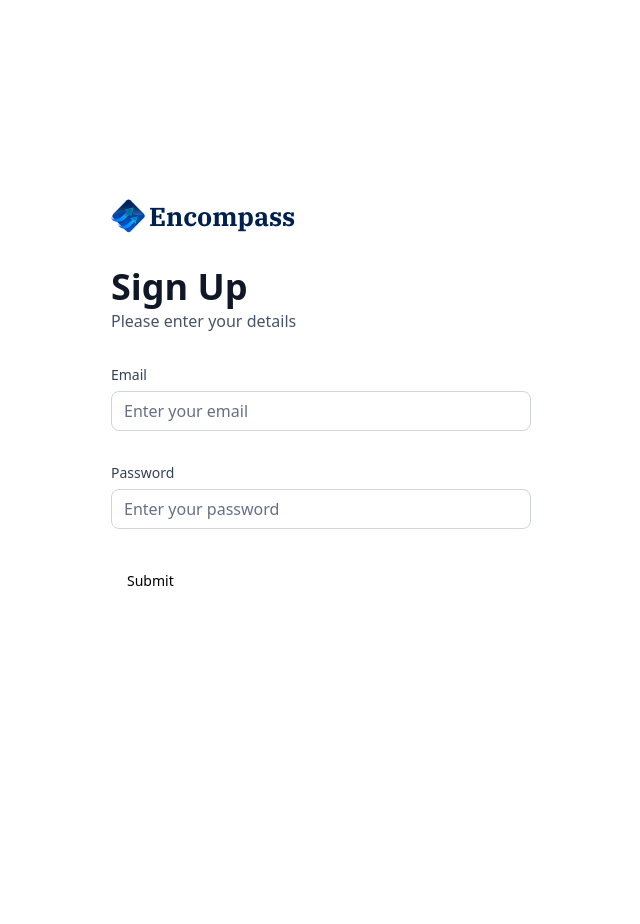
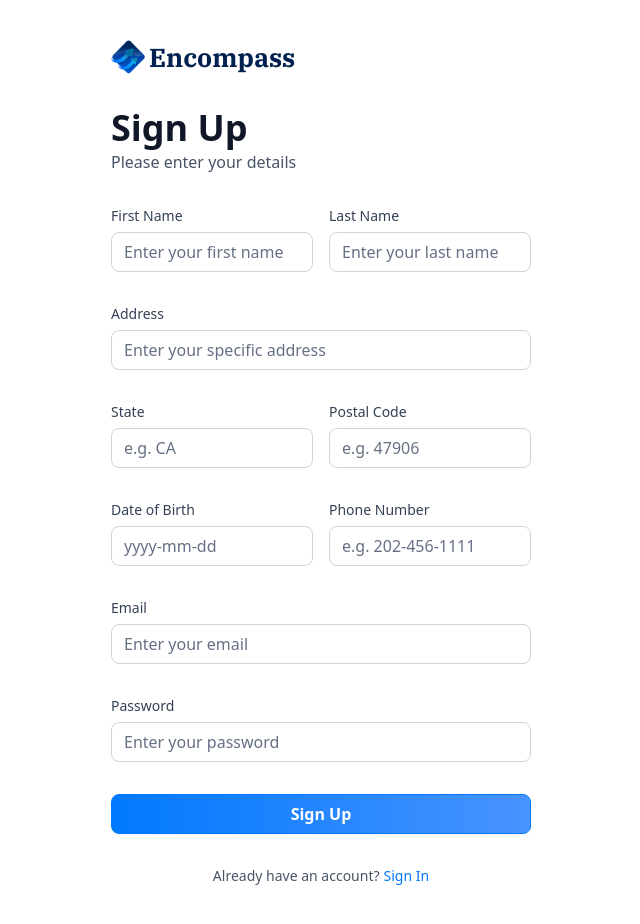
Before and after one commit to ans3n/banking-app, a Next.js app: page /sign-up in a window 1280 px wide. Shown: the whole page, without its empty margins (319-959 px from the left). Before the commit the page ends 800 px from the top, so only its background shows below. Built offline with nearby package versions, Linux system fonts and the light colour scheme.

Commit message:
signin & signup frontend interface

```diff
--- a/components/AuthForm.tsx
+++ b/components/AuthForm.tsx
@@ -19,27 +19,33 @@
 import { Input } from "@/components/ui/input";
 import CustomInput from "./CustomInput";
 import { authFormSchema } from "@/lib/utils";
+import { Loader2 } from "lucide-react";
 
 {
   /* uses shadcn React hook forms - https://ui.shadcn.com/docs/components/form*/
 }
 const AuthForm = ({ type }: { type: string }) => {
   const [user, setUser] = useState(null);
+  const [isLoading, setisLoading] = useState(false);
+
+  const formSchema = authFormSchema(type);
 
   // 1. Define your form
-  const form = useForm<z.infer<typeof authFormSchema>>({
-    resolver: zodResolver(authFormSchema),
+  const form = useForm<z.infer<typeof formSchema>>({
+    resolver: zodResolver(formSchema),
     defaultValues: {
       email: "",
-      password: ''
+      password: "",
     },
   });
 
   // 2. Define a submit handler.
-  function onSubmit(values: z.infer<typeof authFormSchema>) {
+  function onSubmit(values: z.infer<typeof formSchema>) {
     // Do something with the form values.
     // ✅ This will be type-safe and validated.
+    setisLoading(true);
     console.log(values);
+    setisLoading(false);
   }
 
   return (
@@ -58,7 +64,7 @@
         </Link>
         <div className="flex flex-col gap-1 md:gap-3">
           <h1 className="text-24 lg:text-36 font-semibold text-gray-900">
-            {user ? "Link Account" : type === "sign-in" ? "Sign" : "Sign Up"}
+            {user ? "Link Account" : type === "sign-in" ? "Sign In" : "Sign Up"}
 
             <p className="text-16 font-normal text-gray-600">
               {user
@@ -74,7 +80,64 @@
         <>
           <Form {...form}>
             <form onSubmit={form.handleSubmit(onSubmit)} className="space-y-8">
+              {type === "sign-up" && (
+                <>
+                  <div className="flex gap-4">
+                    <CustomInput
+                      control={form.control}
+                      name="firstName"
+                      label="First Name"
+                      placeholder="Enter your first name"
+                    />
 
+                    <CustomInput
+                      control={form.control}
+                      name="lastName"
+                      label="Last Name"
+                      placeholder="Enter your last name"
+                    />
+                  </div>
+
+                  <CustomInput
+                    control={form.control}
+                    name="address1"
+                    label="Address"
+                    placeholder="Enter your specific address"
+                  />
+
+                  <div className="flex gap-4">
+                    <CustomInput
+                      control={form.control}
+                      name="state"
+                      label="State"
+                      placeholder="e.g. CA"
+                    />
+
+                    <CustomInput
+                      control={form.control}
+                      name="postalCode"
+                      label="Postal Code"
+                      placeholder="e.g. 47906"
+                    />
+                  </div>
+
+                  <div className="flex gap-4">
+                    <CustomInput
+                      control={form.control}
+                      name="dateOfBirth"
+                      label="Date of Birth"
+                      placeholder="yyyy-mm-dd"
+                    />
+
+                    <CustomInput
+                      control={form.control}
+                      name="phoneNumber"
+                      label="Phone Number"
+                      placeholder="e.g. 202-456-1111"
+                    />
+                  </div>
+                </>
+              )}
               <CustomInput
                 control={form.control}
                 name="email"
@@ -89,9 +152,36 @@
                 placeholder="Enter your password"
               />
 
-              <Button type="submit">Submit</Button>
+              <div className="flex flex-col gap-4">
+                <Button type="submit" disabled={isLoading} className="form-btn">
+                  {isLoading ? (
+                    <>
+                      <Loader2 size={20} className="animate-sping" /> &nbsp;
+                      Loading...
+                    </>
+                  ) : type === "sign-in" ? (
+                    "Sign In"
+                  ) : (
+                    "Sign Up"
+                  )}
+                </Button>
+              </div>
             </form>
           </Form>
+
+          <footer className="flex justify-center gap-1">
+            <p className="text-14 font-normal text-gray-600">
+              {type === "sign-in"
+                ? "Don't have an account?"
+                : "Already have an account?"}
+            </p>
+            <Link
+              href={type === "sign-in" ? "/sign-up" : "/sign-in"}
+              className="form-link"
+            >
+              {type === "sign-in" ? "Sign Up" : "Sign In"}
+            </Link>
+          </footer>
         </>
       )}
     </section>
--- a/components/CustomInput.tsx
+++ b/components/CustomInput.tsx
@@ -6,9 +6,11 @@
 import { z } from "zod";
 import { authFormSchema } from "@/lib/utils";
 
+const formSchema = authFormSchema('sign-up');
+
 interface CustomInput {
-    control: Control<z.infer<typeof authFormSchema>>,
-    name: FieldPath<z.infer<typeof authFormSchema>>,
+    control: Control<z.infer<typeof formSchema>>,
+    name: FieldPath<z.infer<typeof formSchema>>,
     label: string,
     placeholder: string
 }
@@ -28,7 +30,7 @@
               <Input
                 placeholder={placeholder}
                 className="input-class"
-                type="password"
+                type= {name === "password" ? "password": "text"}
                 //have to spread all the properties of the field for it to work
                 {...field}
               />
--- a/lib/utils.ts
+++ b/lib/utils.ts
@@ -195,7 +195,15 @@
   return date > twoDaysAgo ? "Processing" : "Success";
 };
 
-export const authFormSchema = z.object({
+export const authFormSchema = (type: string) => z.object({
   email: z.string().email(),
-  password: z.string().min(8)
+  password: z.string().min(8),
+
+  firstName: type === 'sign-in' ? z.string().optional() : z.string().min(1),
+  lastName: type === 'sign-in' ? z.string().optional() : z.string().min(1),
+  address1: type === 'sign-in' ? z.string().optional() : z.string().max(50),
+  state: type === 'sign-in' ? z.string().optional() : z.string().min(2).max(2),
+  postalCode: type === 'sign-in' ? z.string().optional() : z.string().min(3).max(6),
+  dateOfBirth: type === 'sign-in' ? z.string().optional() : z.string().min(5),
+  phoneNumber: type === 'sign-in' ? z.string().optional() : z.string().min(3),
 });
```
Also changed, not shown: 1 other file (tests, documents, lock files or other folders).
